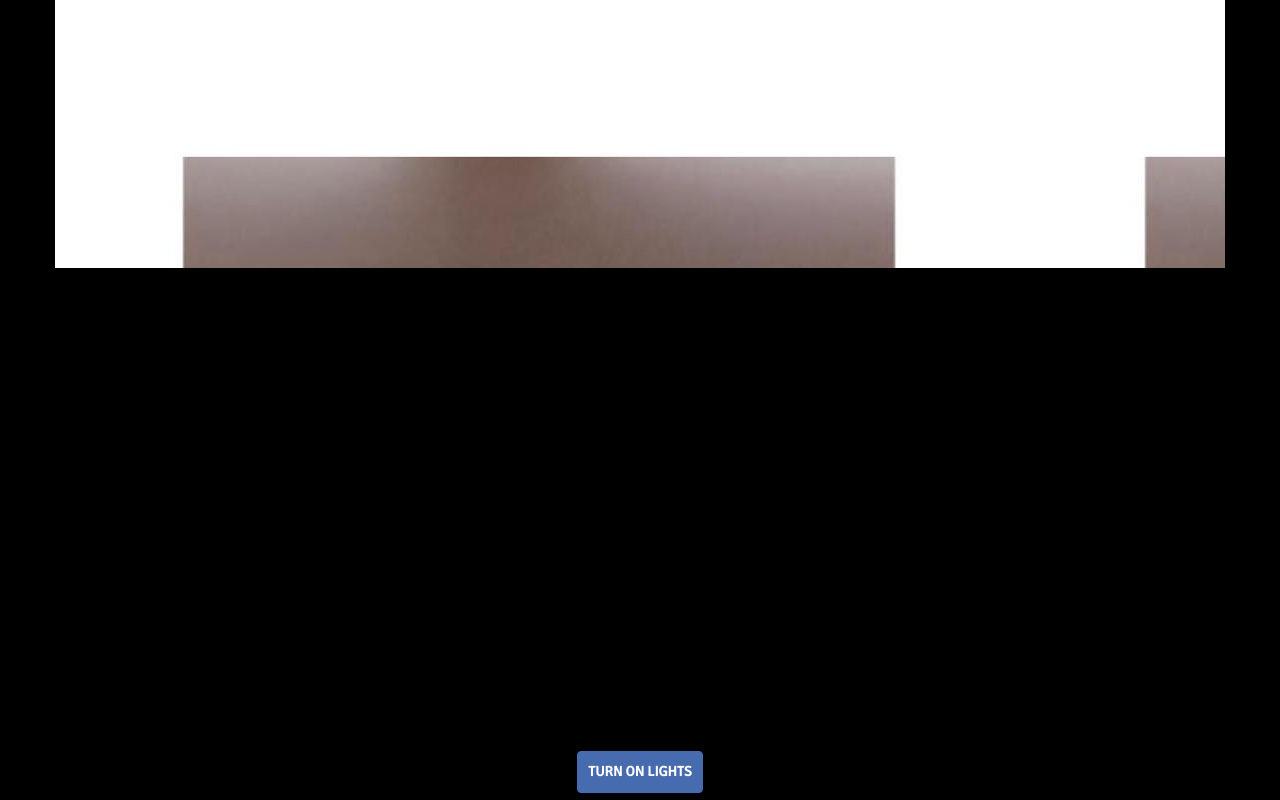
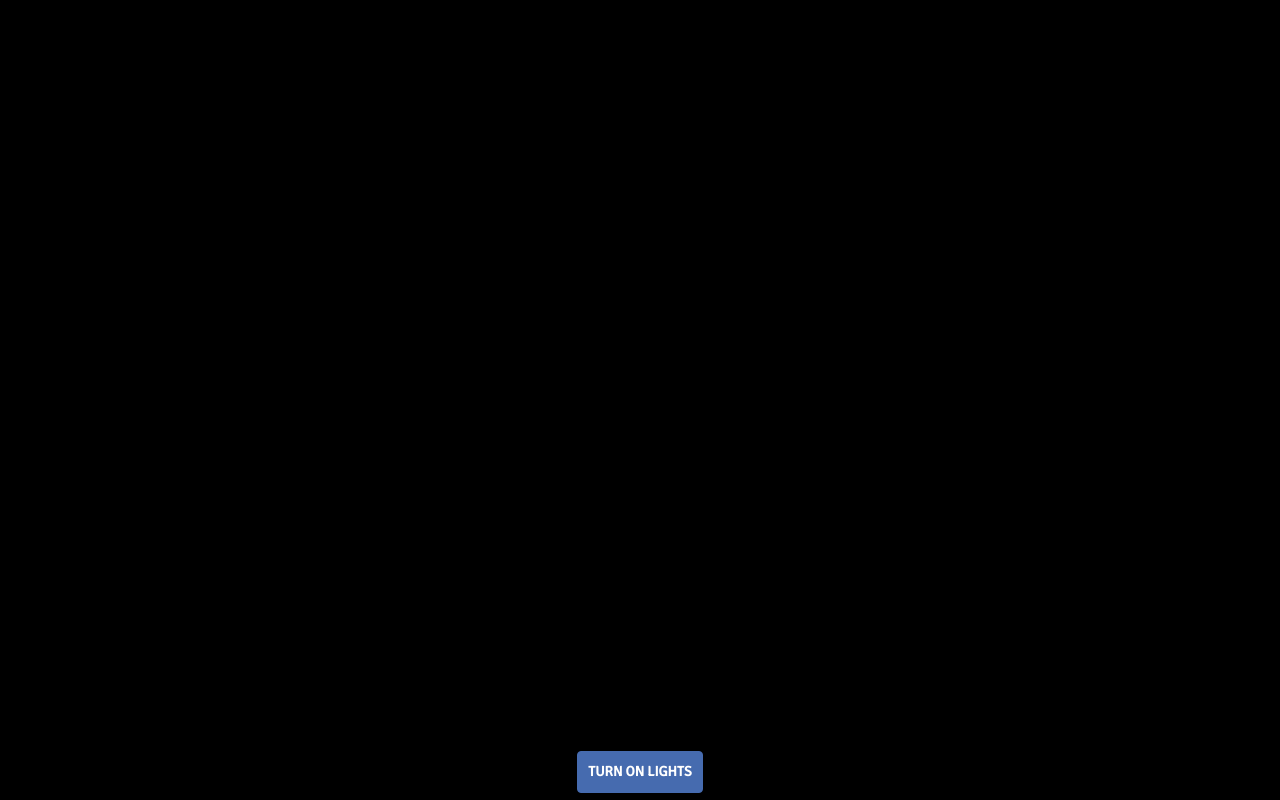
Before and after one commit to jajangasidiq/difa, a website: page index.html in a window 1280 px wide. Drawn offline with nearby package versions, Linux system fonts and the light colour scheme.

Commit message:
Update stylesheet.css

```diff
--- a/stylesheet.css
+++ b/stylesheet.css
@@ -15,7 +15,7 @@ body {
 
 
 
-    background-image: url('bg.jpeg');
+
 }
 .peach {
 	background-color: #FFDAB9;
```
